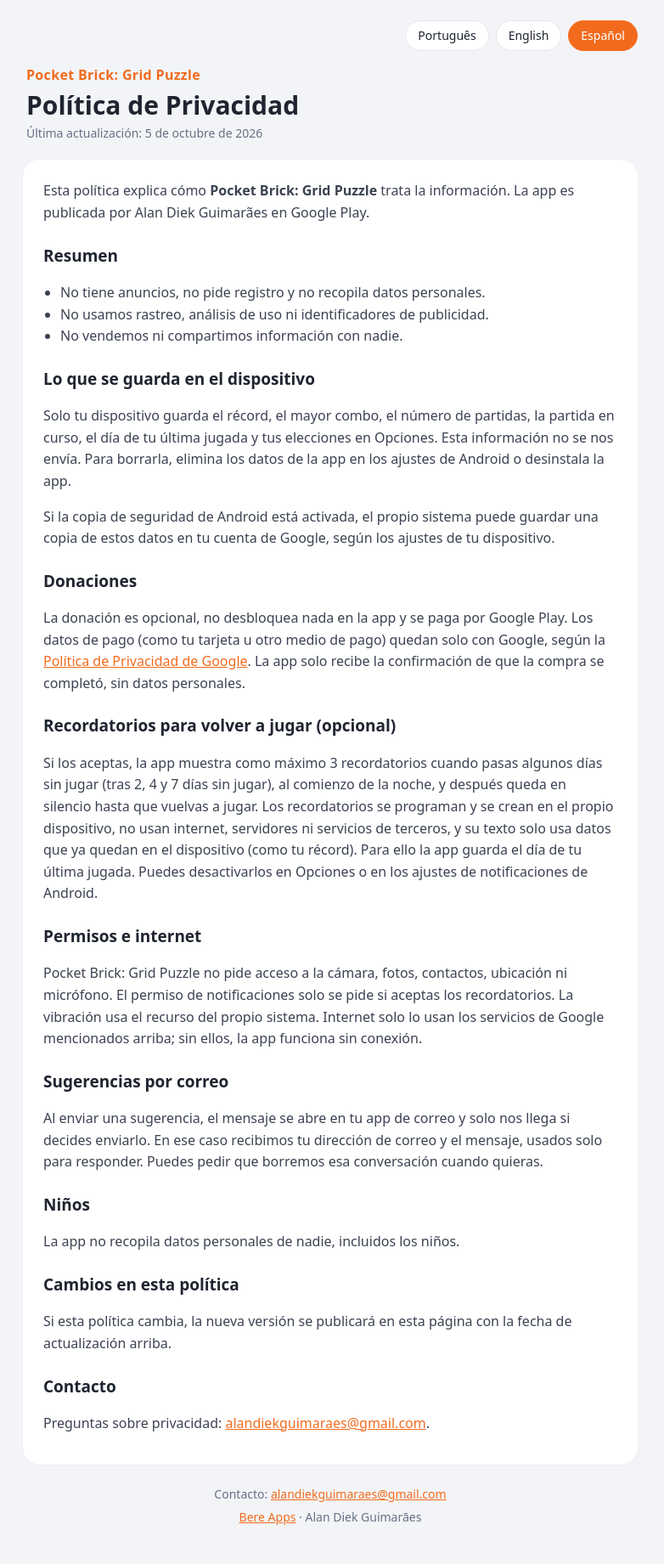
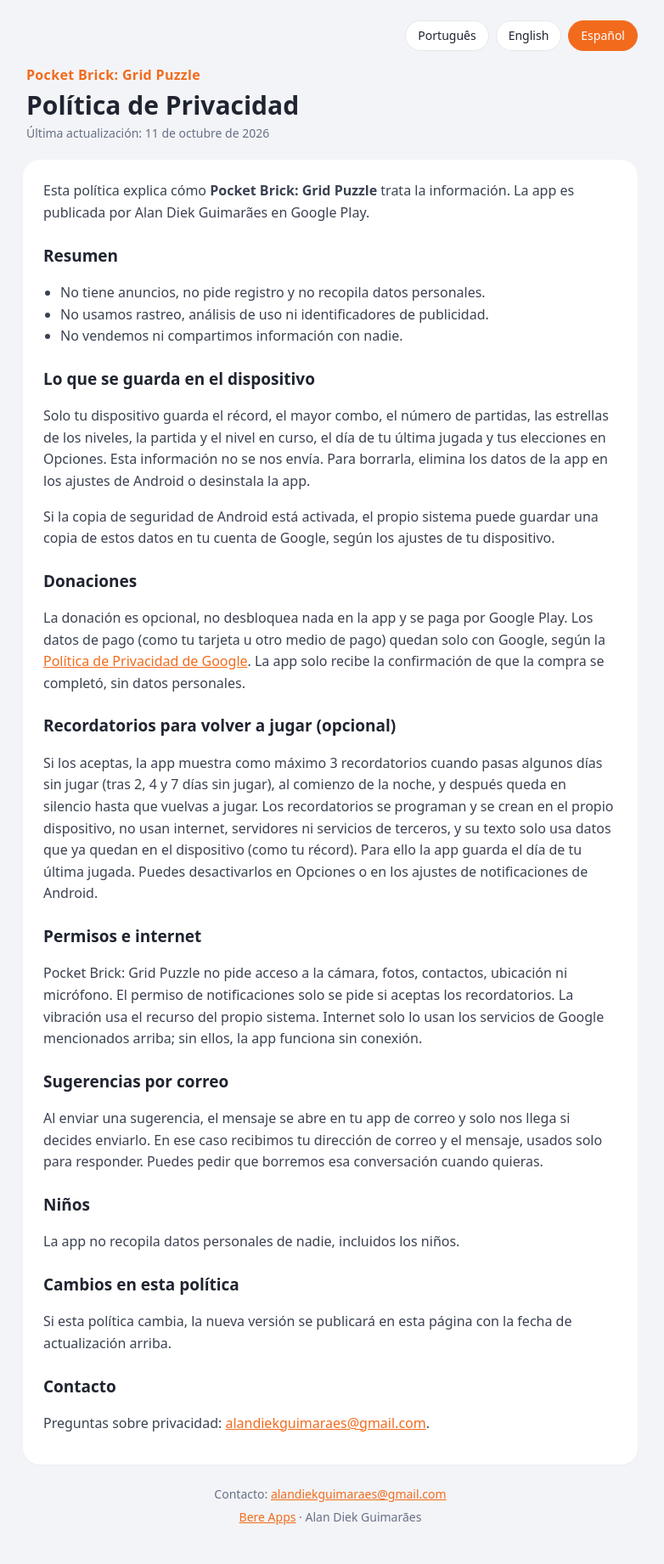
Before and after one commit to AlanDiekGuimaraes/bere-apps, a Jekyll site: the page built from grid-puzzle/es/privacidad/index.html, in a window 1280 px wide. Shown: the whole page at 85% size, without its empty margins (251-1033 px from the left). Built offline with Jekyll 4.4.1, drawn with Linux system fonts in a browser that asks for light colours.

```diff
--- a/_data/apps.yml
+++ b/_data/apps.yml
@@ -31,7 +31,7 @@ grid-puzzle:
   name: "Pocket Brick: Grid Puzzle"
   store_name: "Pocket Brick: Grid Puzzle"
   package: com.pocketbrick.grid
-  updated: 2026-10-05
+  updated: 2026-10-11
   cloud_save: false
   donations: true
   reminders:
@@ -41,9 +41,9 @@ grid-puzzle:
       en: after 2, 4 and 7 days without playing
       es: tras 2, 4 y 7 días sin jugar
   stored:
-    pt: o recorde, o maior combo, o número de partidas, a partida em andamento, o dia da última jogada e suas escolhas em Opções
-    en: the best score, the best combo, the number of games played, the game in progress, the day of your last move and your choices in Options
-    es: el récord, el mayor combo, el número de partidas, la partida en curso, el día de tu última jugada y tus elecciones en Opciones
+    pt: o recorde, o maior combo, o número de partidas, as estrelas das fases, a partida e a fase em andamento, o dia da última jogada e suas escolhas em Opções
+    en: the best score, the best combo, the number of games played, the level stars, the game and level in progress, the day of your last move and your choices in Options
+    es: el récord, el mayor combo, el número de partidas, las estrellas de los niveles, la partida y el nivel en curso, el día de tu última jugada y tus elecciones en Opciones
   content:
     pt: "O jogo, os desenhos e os sons do Pocket Brick: Grid Puzzle são originais."
     en: "Pocket Brick: Grid Puzzle's game, drawings and sounds are original."
```
